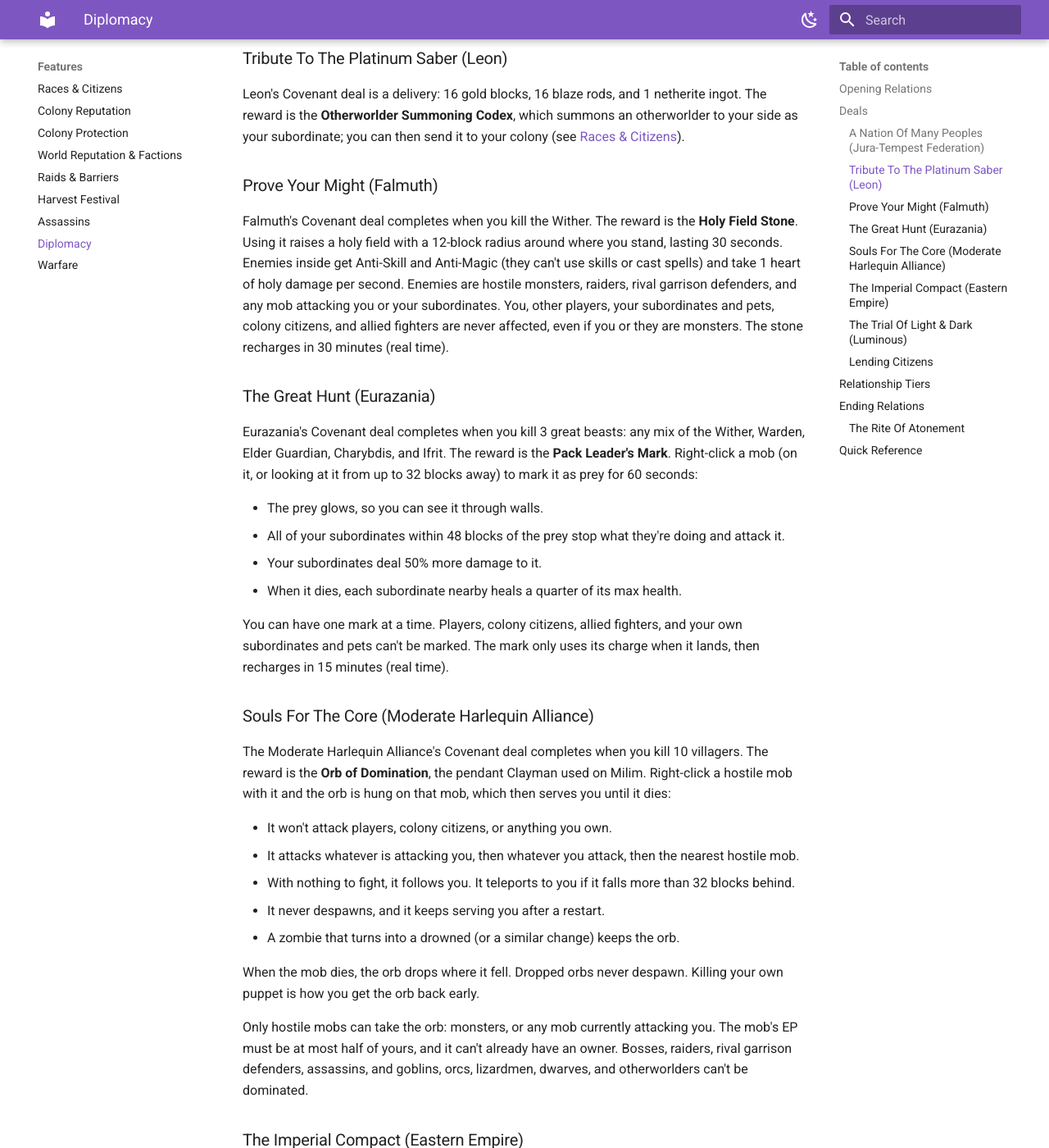
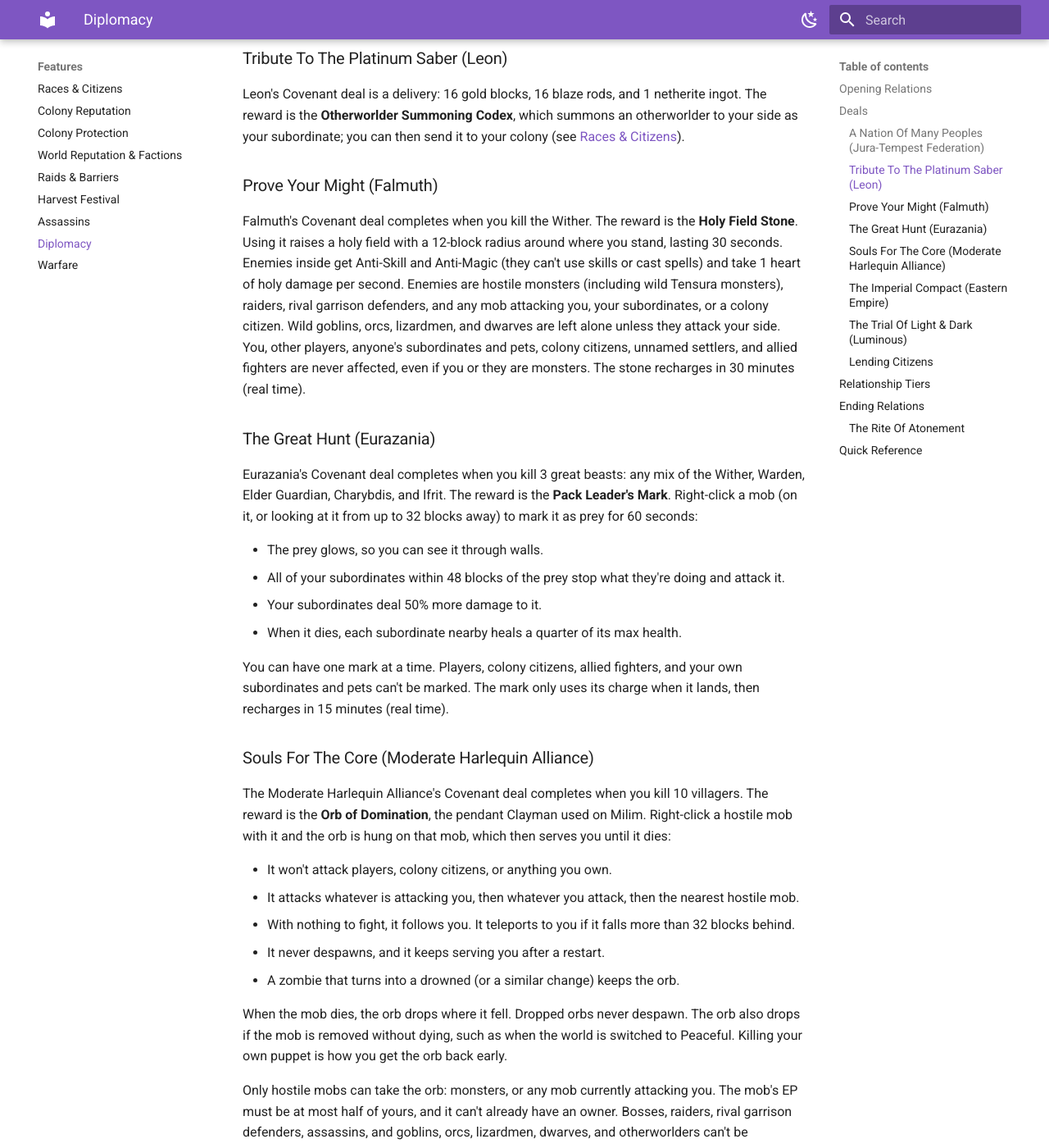
Before and after one commit to TimelyBull/tensura_minecolonies, an MkDocs documentation site: the page built from wiki/features/diplomacy.md, in a window 1280 px wide and 1400 px high, scrolled down 2203 px. Shown: the whole window at 82% size. Built offline with MkDocs 1.6.1 and Material for MkDocs 9.7.7, drawn with Linux system fonts in a browser that asks for light colours.

Commit message:
docs: wiki and changelog brought in line with the audit fixes
- Wiki: assassin EP theft details and what a turned assassin no longer
  does; barrier menu permission and the regen-bonus note; settler count
  radius; Holy Field targets; Orb drop on removal; /recoverorphans
  behaviour; naming before a colony exists and colony deletion.
- Changelog: dropped "Fixed" entries for features that are first released
  in this same version (Holy Field Stone, Orb of Domination, Imperial
  Charter, otherworlder message) — players never saw them broken.

Co-Authored-By: Claude Opus 5.5 <noreply@anthropic.com>

```diff
--- a/wiki/features/diplomacy.md
+++ b/wiki/features/diplomacy.md
@@ -96,10 +96,12 @@ Falmuth's Covenant deal completes when you kill the Wither. The reward is the
 **Holy Field Stone**. Using it raises a holy field with a 12-block radius
 around where you stand, lasting 30 seconds. Enemies inside get Anti-Skill and
 Anti-Magic (they can't use skills or cast spells) and take 1 heart of holy
-damage per second. Enemies are hostile monsters, raiders, rival garrison
-defenders, and any mob attacking you or your subordinates. You, other players,
-your subordinates and pets, colony citizens, and allied fighters are never
-affected, even if you or they are monsters. The stone recharges in 30 minutes
+damage per second. Enemies are hostile monsters (including wild Tensura
+monsters), raiders, rival garrison defenders, and any mob attacking you, your
+subordinates, or a colony citizen. Wild goblins, orcs, lizardmen, and dwarves
+are left alone unless they attack your side. You, other players, anyone's
+subordinates and pets, colony citizens, unnamed settlers, and allied fighters
+are never affected, even if you or they are monsters. The stone recharges in 30 minutes
 (real time).
 
 ### The Great Hunt (Eurazania)
@@ -135,6 +137,8 @@ which then serves you until it dies:
 - A zombie that turns into a drowned (or a similar change) keeps the orb.
 
 When the mob dies, the orb drops where it fell. Dropped orbs never despawn.
+The orb also drops if the mob is removed without dying, such as when the world
+is switched to Peaceful.
 Killing your own puppet is how you get the orb back early.
 
 Only hostile mobs can take the orb: monsters, or any mob currently attacking
```
Also changed, not shown: CHANGELOG.md (+5 -14 lines), wiki/features/assassins.md (+11 -1 lines), wiki/features/races-citizens.md (+8 -1 lines), wiki/features/raids-barriers.md (+5 -2 lines), wiki/reference/commands.md (+1 -1 lines).
